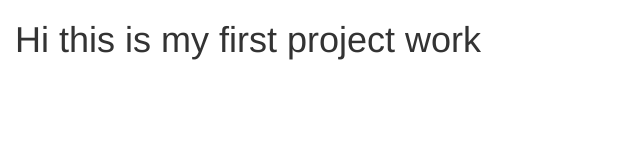
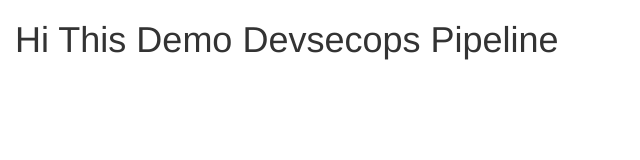
Before and after one commit to mani7444/Zap-tool, a plain HTML site: page src/main/webapp/index.html in a window 1280 px wide. Shown: the whole page, without its empty margins (0-640 px from the left). Drawn offline with nearby package versions, Linux system fonts and the light colour scheme.

Commit message:
Update index.html

```diff
--- a/src/main/webapp/index.html
+++ b/src/main/webapp/index.html
@@ -11,7 +11,7 @@
 <body>
 
 <div class="container-fluid">
-  <h1>Hi this is my first project work</h1>
+  <h1>Hi This Demo Devsecops Pipeline</h1>
 </div>
 
 </body>
```
